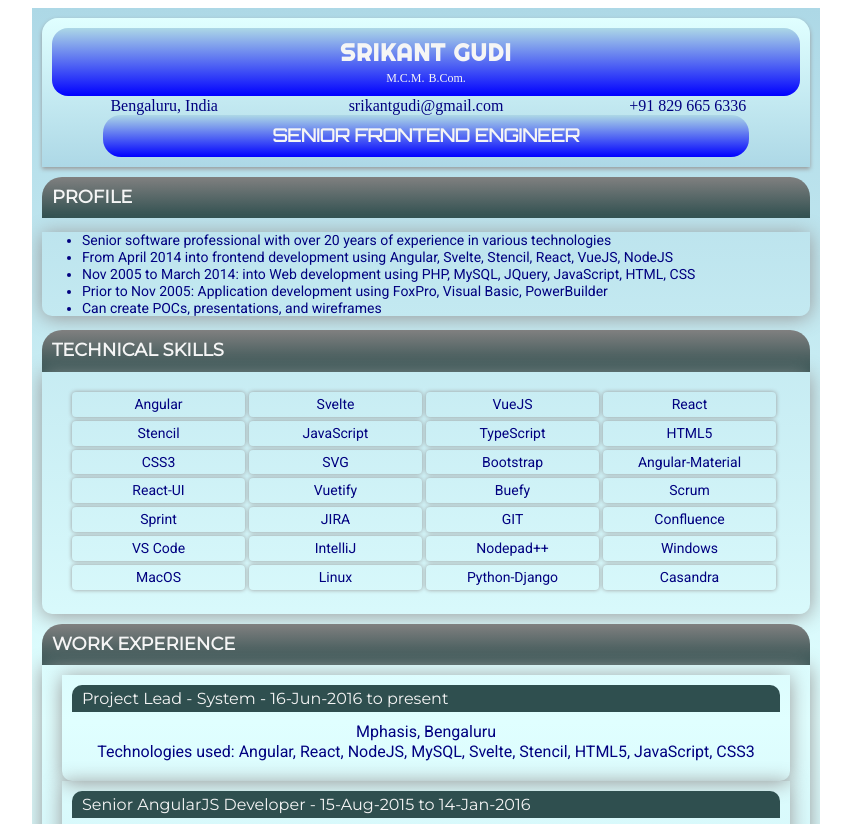
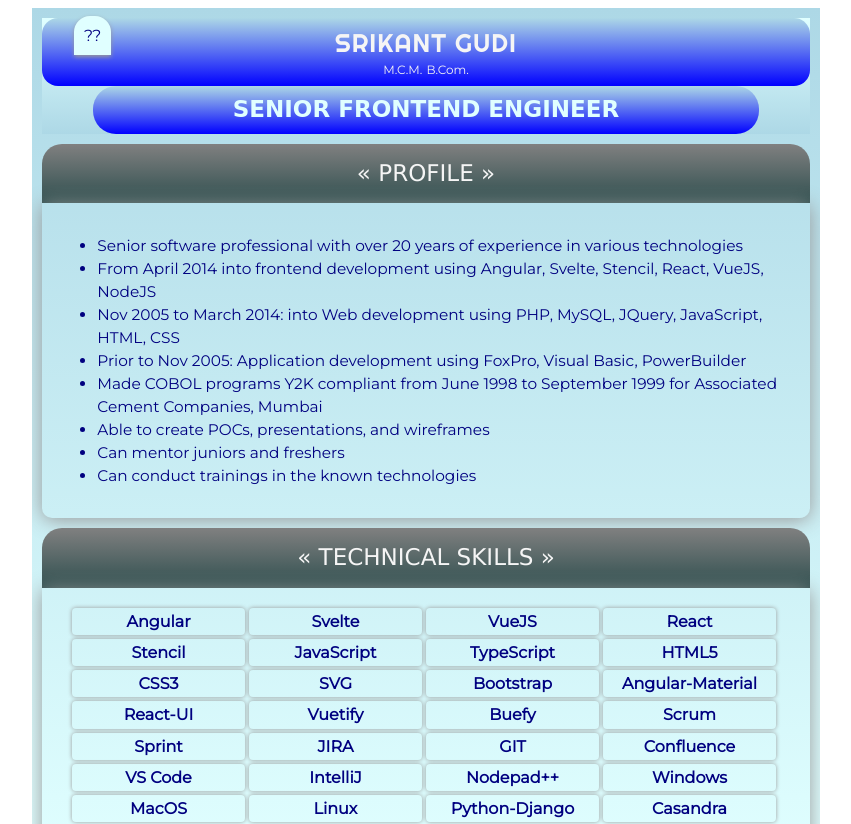
Before and after one commit to srikantgudi/srikantgudi.github.io, a Svelte app: page / in a window 1280 px wide. Shown: the top 824 px of the page, without its empty margins (214-1065 px from the left). Built offline with nearby package versions, Linux system fonts and the light colour scheme.

Commit message:
modified layout, look and feel.

```diff
--- a/src/App.svelte
+++ b/src/App.svelte
@@ -1,4 +1,3 @@
-<svelte:window on:resize={winResize} />
 <script>
 	import { data } from './data/data.js'
 	const winResize = e => {
@@ -14,13 +13,36 @@
 		background: linear-gradient(lightblue,lightcyan,lightblue);
 		color: navy;
 		line-height: 1.2;
+		font-family: Montserrat;
 	}
 	.info {
+		position: absolute;
+		top: 1em;
+		margin-left: 2em;
 		display: flex;
 		flex-flow: column;
 		box-shadow: 0 2px 4px #999;
 		padding: 10px;
 		border-radius: 1em 1em 0 0;
+		transition: all 0.5s;
+		background: lightcyan;
+		color: navy;
+	}
+	.infobtn {
+		cursor: pointer;
+		display: block;
+	}
+	.info-content {
+		display: none;
+	}
+	.info:hover > .infobtn {
+		display: none;
+	}
+	.info:hover > .info-content {
+		display: flex;
+		flex-flow: column;
+		gap: 10px;
+		transition: all 0.5s;
 	}
 	.grad-lite {
 		background: linear-gradient(lightcyan,lightblue);
@@ -29,9 +51,6 @@
 	.grad-dark {
 		background: linear-gradient(grey, darkslategrey);
 		color: whitesmoke!important;
-	}
-	.round-border-top {
-		border-radius: 10px 10px 0 0;
 	}
 	.pagetitle {
 		height: 3em;
@@ -43,19 +62,18 @@
 	}
 	.name {
 		font-family: Righteous;
+		font-size: 2vw;
 		letter-spacing: 1px;
-		font-weight: 600;
 		text-transform: uppercase;
-		font-size: 24px;
 	}
 	.positiontitle {
-		font-size: 18px;
-		font-family: Orbitron;
+		font-size: 1.8vw;
+		font-family: 'Comic Sans MS';
 		font-weight: 600;
 		padding: 10px;
 		margin: 0 4vw;
 		background: linear-gradient(lightblue,blue);
-		color: whitesmoke;
+		color: lightcyan;
 		border-radius: 1em;
 	}
 	.space-around {
@@ -64,19 +82,21 @@
 		align-items: center;
 	}
 	.sectiontitle {
+		display: flex;
+		flex-flow: column;
 		margin-top: 10px;
-		box-sizing: border-box;
-		font-size: 18px;
-		font-family: Montserrat;
-		font-weight: 600;
+		font-size: 1.8vw;
+		font-family: Verdana;
 		color: navy;
-		padding: 10px;
+		padding: 2vh 2vw;
 		background-color: lightblue;
 		border-radius: 20px 20px 0 0;
 	}
 	.profile {
-		font-family: Roboto;
-		font-size: 14px;
+		font-family: Montserrat;
+		font-size: 1.2vw;
+		line-height: 1.5;
+		padding: 1em;
 	}
 	.contacts {
 		display: flex;
@@ -111,7 +131,9 @@
 		text-align: center;
 		padding: 4px;
 		margin: 0 4px 4px 0;
-		font-size: 14px;
+		font-family: Montserrat;
+		font-size: 16px;
+		font-weight: 600;
 		border-radius: 4px;
 	}
 	.exp {
@@ -121,6 +143,7 @@
 	}
   .jobtitle {
     font-family: Montserrat;
+	font-size: 1.5vw;
     background-color: darkslategrey;
     padding: 4px 10px;
     color: whitesmoke;
@@ -129,7 +152,8 @@
 	.expdetail {
 		padding: 10px;
 		text-align: center;
-    font-family: Roboto;
+    	font-family: Montserrat;
+		font-size: 1.2vw;
 	}
 	@media screen and (max-width: 720px) {
 		.pagetitle {
@@ -156,13 +180,14 @@
 			letter-spacing: 0;
 		}
 		.skills {
-			grid-template-columns: 1fr 1fr;
+			grid-template-columns: 1fr;
 			font-size: 90%;
+			line-height: 1.1;
 		}
 	}
 </style>
 <div id="app" class="grad-app">
-	<div class="info grad-lite">
+	<div class="topnav grad-lite">
 		<div class="pagetitle">
 			<div class="name">
 				Srikant Gudi
@@ -172,10 +197,9 @@
 				<span class="edu" title="Bachelor of Commerce">B.Com.</span>
 			</div>
 		</div>
-		<div>
-
-		</div>
-		<div class="contacts">
+		<div class="info">
+			<div class="infobtn">??</div>
+			<div class="info-content">
 				<div class="contact-item">
 					Bengaluru, India
 				</div>
@@ -186,13 +210,14 @@
 					+91 829 665 6336
 				</div>
 			</div>
+		</div>
 		<div class="positiontitle space-around">
 			SENIOR FRONTEND ENGINEER
 		</div>
 	</div>
 	<div>
-		<div class="sectiontitle grad-dark">
-			PROFILE
+		<div class="sectiontitle grad-dark space-around">
+			&laquo; PROFILE &raquo;
 		</div>
 		<div class="box profile">
 			<ul>
@@ -203,8 +228,8 @@
 		</div>
 	</div>
 	<div>
-		<div class="sectiontitle grad-dark">
-			TECHNICAL SKILLS
+		<div class="sectiontitle grad-dark space-around">
+			&laquo; TECHNICAL SKILLS &raquo;
 		</div>
 		<div class="box list">
 			<div class="skills">
@@ -216,14 +241,14 @@
 	</div>
 
 	<div>
-		<div class="sectiontitle grad-dark">
-			WORK EXPERIENCE
+		<div class="sectiontitle grad-dark space-around">
+			&laquo; WORK EXPERIENCE &raquo;
 		</div>
 		<div class="box list">
 			{#each data.exp as item}
 				<div class="exp box">
 					<div class="jobtitle">
-						{item.jobTitle} - {item.dates}
+						{item.jobTitle} :: {item.dates} &raquo;
 					</div>
 					<div class="expdetail">
 						<div>
--- /dev/null
+++ b/src/SkillRatings.svelte
@@ -0,0 +1,26 @@
+<script>
+	import Stars from './Stars.svelte';
+	export let group;
+	export let ratings = [];
+</script>
+<style>
+	.skill {
+		display: grid;
+		grid-template-columns: 30% auto;
+		gap: 10px;
+	}
+	.skillname {
+		text-align: right;
+	}
+</style>
+<h3>
+	{group}
+</h3>
+{#each ratings as skill}
+<div class="skill">
+	<div class="skillname">{skill.name}</div>
+	<div>
+		<Stars val={skill.rating} />
+	</div>
+</div>
+{/each}
--- a/src/data/data.js
+++ b/src/data/data.js
@@ -4,7 +4,10 @@ export const data = {
 		"From April 2014 into frontend development using Angular, Svelte, Stencil, React, VueJS, NodeJS",
 		"Nov 2005 to March 2014: into Web development using PHP, MySQL, JQuery, JavaScript, HTML, CSS",
 		"Prior to Nov 2005: Application development using FoxPro, Visual Basic, PowerBuilder",
-		"Can create POCs, presentations, and wireframes"
+		"Made COBOL programs Y2K compliant from June 1998 to September 1999 for Associated Cement Companies, Mumbai",
+		"Able to create POCs, presentations, and wireframes",
+		"Can mentor juniors and freshers",
+		"Can conduct trainings in the known technologies"
 	],
 	academic: [
 		"Master in Computer Management",
```
Also changed, not shown: src/App copy.svelte (added, +38 -0 lines), src/Profile.svelte (+1 -16 lines), src/Stars.svelte (+18 -8 lines). Lines whose indentation alone changed are shown as unchanged.
